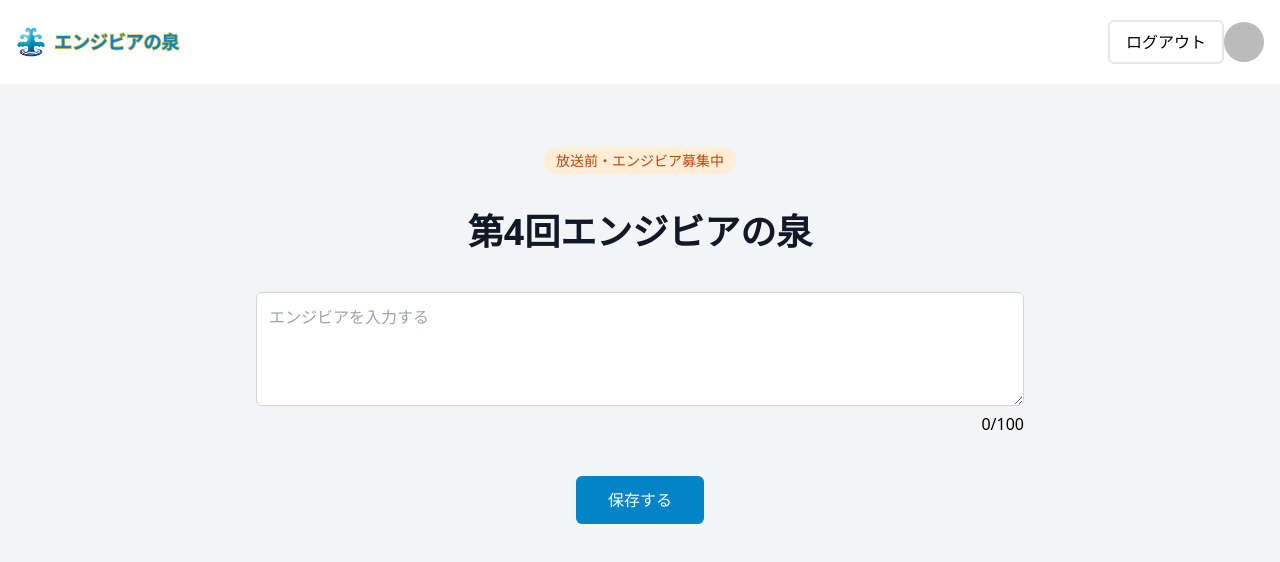
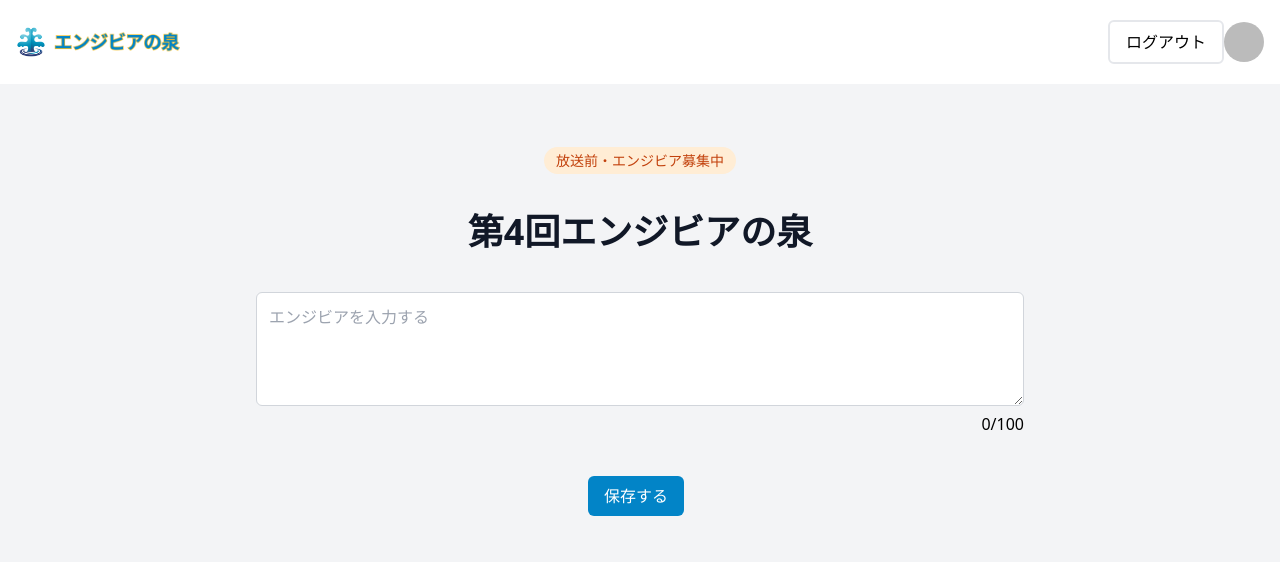
Before and after one commit to qin-spring-development/spring-of-engivia, a Next.js app: page /broadcast_entry in a window 1280 px wide. Shown: the top 562 px of the page. Built offline with nearby package versions, Linux system fonts and the light colour scheme; no server answers; sample sign-in values are in the browser's storage.

Commit message:
💩:文字制限アラート実装テスト

```diff
--- a/src/pages/broadcast_entry.tsx
+++ b/src/pages/broadcast_entry.tsx
@@ -2,10 +2,13 @@ import { BaseLayout } from "src/components/Layouts/BaseLayout";
 import { Label } from "src/components/Label";
 import { ChangeEvent, useState } from "react";
 import { TextArea } from "src/components/Form/TextArea";
+import { Button } from "src/components/Button";
 
 const BroadcastEntry = () => {
   // Todo: BEFORE|IN_PROGRESS|DONEいずれかが入る Hooks導入次第変更
   const status = "BEFORE";
+  const maxlength = 100;
+  const [length, setLength] = useState(0);
 
   // Todo: React Hooks Form を導入次第変更
   const [entry, setEntry] = useState({
@@ -14,7 +17,16 @@ const BroadcastEntry = () => {
 
   const onChangeEntryHandler = (e: ChangeEvent<HTMLTextAreaElement>) => {
     console.log(e.target.value);
+    console.log(e.target.value.length);
+
+    // エンジビアは100文字以内の文字数制限
+
+    const setLength = e.target.value.replace(/\n/g, "").length;
+    if (setLength > 10) alert("10文字以内にしてください");
+    return;
   };
+
+  console.log(length);
 
   return (
     <BaseLayout title="放送を作成">
@@ -30,15 +42,20 @@ const BroadcastEntry = () => {
               value={entry.title}
               placeholder="エンジビアを入力する"
               rows={3}
-              maxlength={100}
+              maxlength={maxlength}
               onChange={onChangeEntryHandler}
               classNameAlert=""
-              length={0}
+              length={length}
             />
-            <div className="space-x-4 w-full text-center">
-              <button className="py-3 px-8 text-white bg-light-blue-600 rounded-md">
+            <div className="w-full text-center">
+              <Button
+                isSubmitting={false}
+                type="button"
+                onClick={() => console.log("テスト")}
+                isPrimary={true}
+              >
                 保存する
-              </button>
+              </Button>
             </div>
           </div>
         </form>
```
